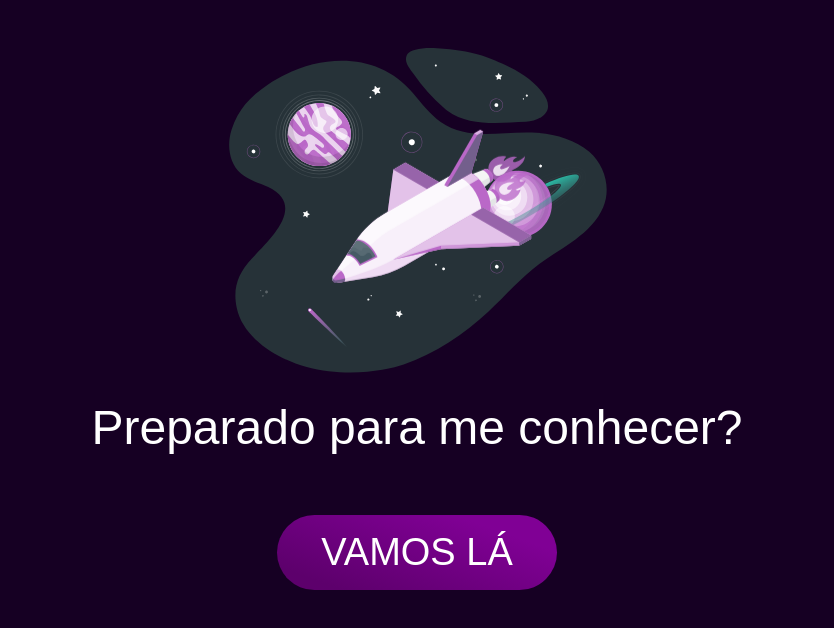
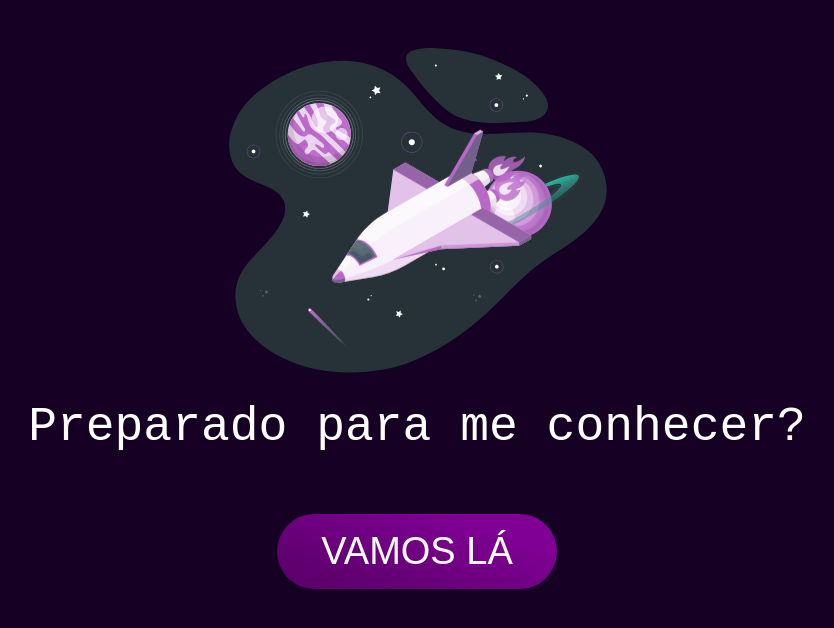
Before and after one commit to MarcusHolanda1/PortfolioMarcusHolanda, a React (Create React App) app: page / in a window 1280 px wide. Shown: the top 628 px of the page, without its empty margins (223-1057 px from the left). Built offline with nearby package versions, Linux system fonts and the light colour scheme.

Commit message:
font global

```diff
--- a/public/global.css
+++ b/public/global.css
@@ -9,8 +9,8 @@ input, button {
     outline: none;
 }
 
-body {
-    font-family: Arial, Helvetica, sans-serif;
+main {
+    font-family:"Fira Code", monospace, sans-serif;
 }
 
 a {
```
